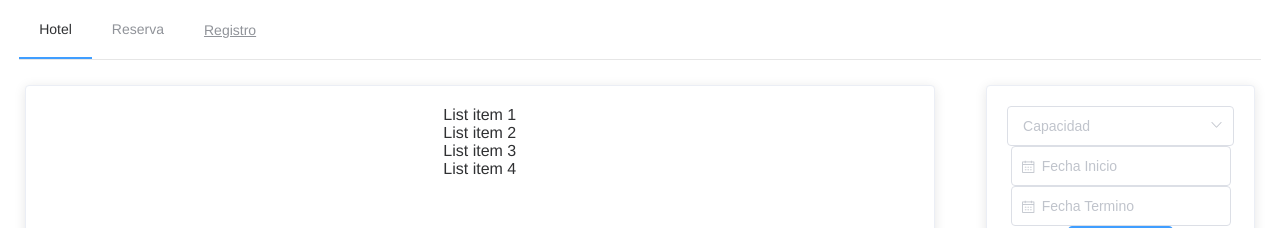
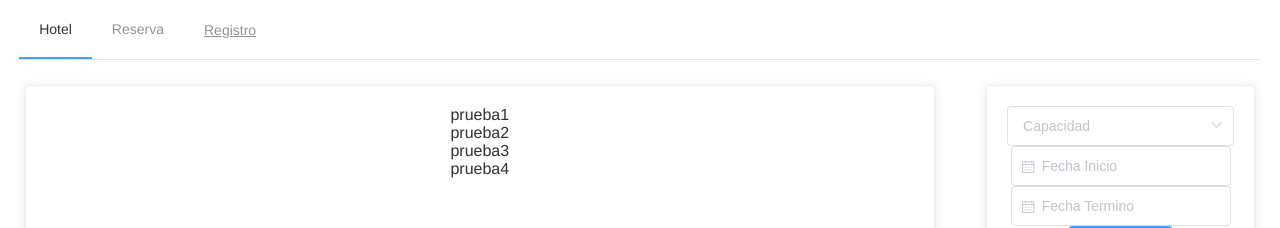
Before and after one commit to Kakoo8/TingesoFront, a Vue app: page /#/ in a window 1280 px wide. Shown: the top 228 px of the page. Built offline with nearby package versions, Linux system fonts and the light colour scheme.

Commit message:
CHG: cambio nombres en el ciclo

```diff
--- a/src/components/Rack.vue
+++ b/src/components/Rack.vue
@@ -1,7 +1,7 @@
 <template>
     <el-card class="box-card">
         <div v-for="o in 4" :key="o" class="text item">
-            {{'List item ' + o }}
+            {{'prueba' + o }}
         </div>
     </el-card>
 </template>
```
